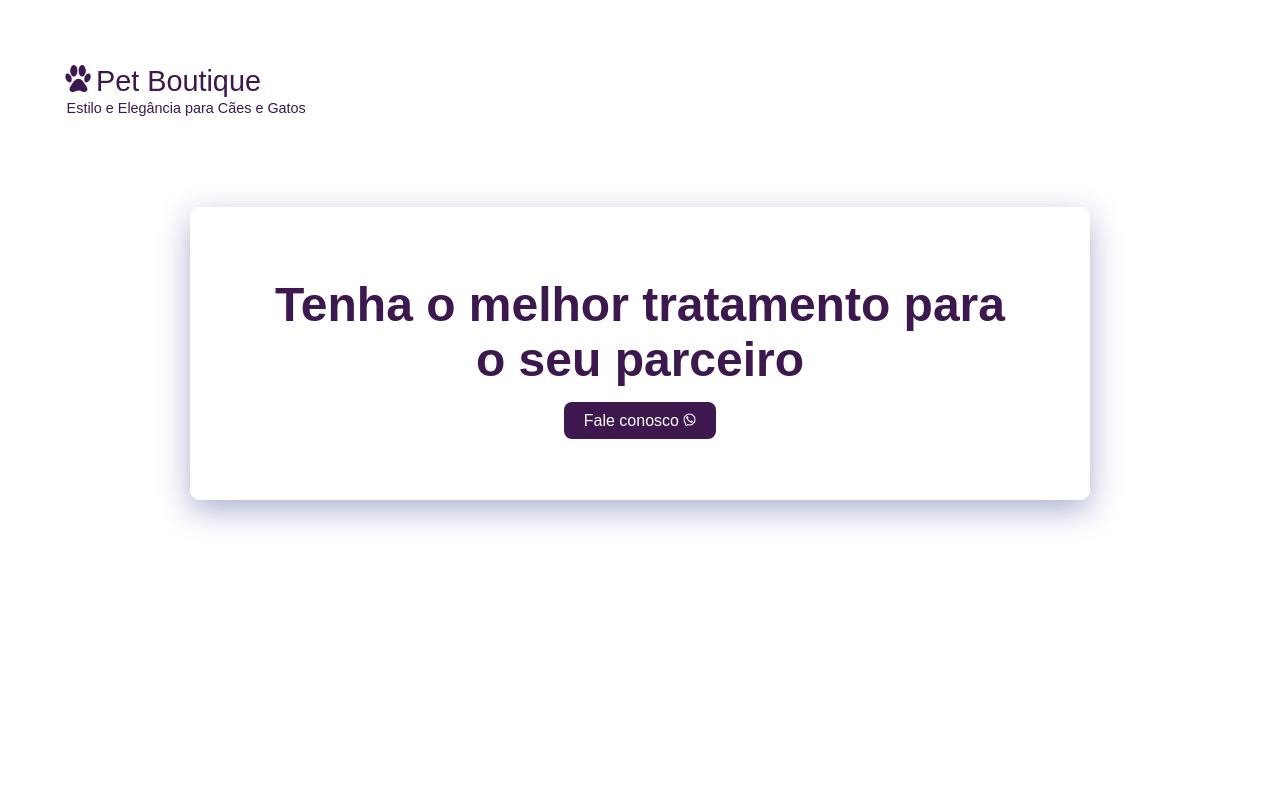
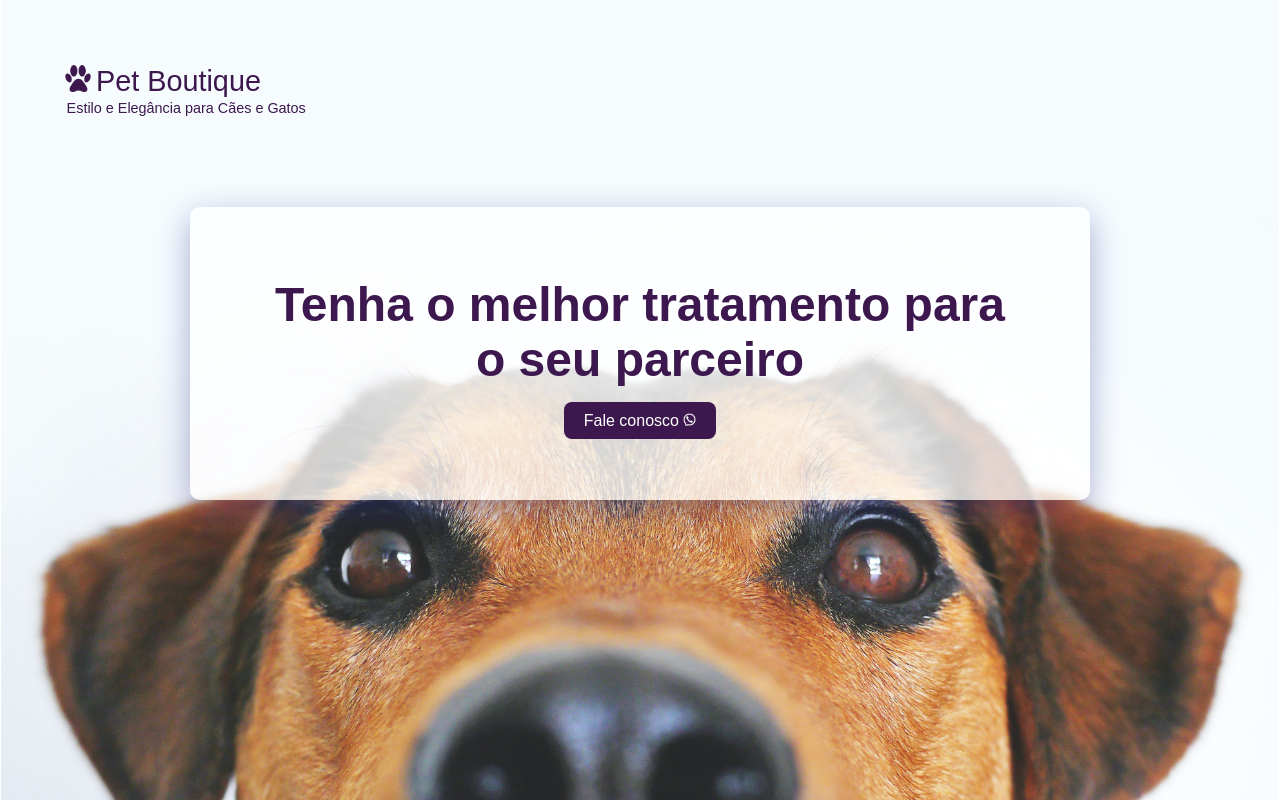
Before and after one commit to metataly/PetShopBoutique, a plain HTML site: page index.html in a window 1280 px wide. Shown: the top 802 px of the page. Drawn offline with Linux system fonts and the light colour scheme; the site is published under a folder, as on GitHub Pages, so addresses that start at the root find nothing.

Commit message:
:rocket: Update style.css

```diff
--- a/style.css
+++ b/style.css
@@ -9,7 +9,7 @@
     border: 1px solid transparent;
     width: 100%;
     height: 100vh;
-    background-image: url('/imagens/banner-topo.jpg');
+    background-image: url('./imagens/banner-topo.jpg');
     background-position: center;
     background-repeat: no-repeat;
     background-size: cover;
```
